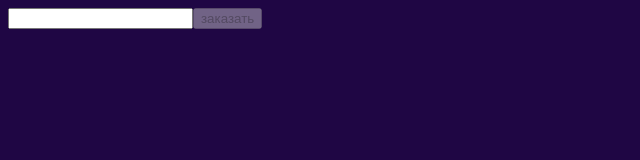
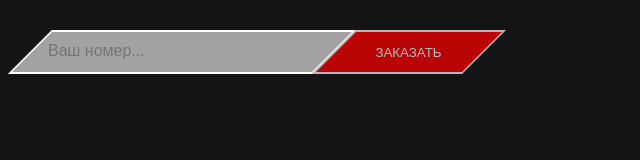
Before and after one commit to KseniyaMelnik/TestTask, a website built with webpack: page index.html in a window 1280 px wide. Shown: the whole page, without its empty margins (0-640 px from the left). Built offline with nearby package versions, Linux system fonts and the light colour scheme.

Commit message:
feat: add styles

```diff
--- a/src/components/Form/form.scss
+++ b/src/components/Form/form.scss
@@ -1,3 +1,68 @@
+.form {
+    margin: 30px 0 0 30px;
+    display: flex;
+
+}
+
+.input-container {
+    max-width: 300px;
+    width: 100%;
+    border: 2px white solid;
+    background-color: rgba(222, 219, 219, 0.712);
+    transform: skewX(-45deg);
+    cursor: text;
+    @media (max-width: 720px) {
+        max-width: 200px;
+        transform:none
+    }
+}
+
+.input {
+    font-size: 1em;
+    padding: 10px 15px;
+    background-color: initial;
+    border: none;
+    transform: skewX(45deg);
+    &:focus, &:active, &:hover {
+        outline: 0;
+        outline-offset: 0;
+    }
+    @media (max-width: 720px) {
+        transform:none
+    }
+}
+
+.button {
+    max-width: 150px;
+    width: 100%;
+    height: 44px;
+    border: 2px white solid;
+    color: white;
+    background-color: red;
+    transform: skewX(-45deg);
+    cursor: pointer;
+    @media (max-width: 720px) {
+        transform:none
+    }
+    &:disabled {
+        opacity: 0.7;
+        cursor: auto;
+    }
+    &_text {
+        transform: skewX(45deg);
+        text-transform: uppercase;
+        @media (max-width: 720px) {
+            transform:none
+        }
+    }
+}
+
 .message {
     color: #fff;
+    margin: 10px 30px;
+    font-size: 1em;
+    &_error {
+        color: red;
+        margin-left: 30px;
+    }
 }
--- a/src/components/Form/index.ts
+++ b/src/components/Form/index.ts
@@ -3,39 +3,73 @@ import { checkPhoneNumber } from './../../api/phoneApi';
 import Button from "../Button";
 import Component from "../Component";
 import Input from "../Input";
+import ValidationMessage from "../ValidationMessage"
 
 class Form extends Component {
     private input: Input
     private button: Button
     private span: Component
+    private inputWrapper: Component
+    private validationMessage: ValidationMessage;
     message = ''
     inputValue = ''
 
     constructor(parentNode: HTMLElement) {
     super(parentNode, 'div', ['form'])
 
-    this.input = new Input(this.element, 'text', '')
+    this.inputWrapper = new Component(this.element, 'div', ['input-container'])
+    this.inputWrapper.element.addEventListener('click', ()=>{
+        this.input.element.focus()
+    })
+
+    this.input = new Input(this.inputWrapper.element, 'text', '', 'Ваш номер...')
     this.input.getInputValue = (event) => this.updateInputValue(event)
+    this.input.validateInputValue = (event) => this.validateInputValue(event)
 
-    this.button = new Button(this.element, 'заказать', ['button'])
+    this.button = new Button(this.element, '', ['button'])
     this.button.onClick = () => this.checkNumber(this.inputValue)
     this.button.setDisabled(true)
+    const buttonText = new Component(this.button.element, 'div', ['button_text'], 'заказать')
+
 }
 
     updateInputValue(event: Event){
+        if (this.button.element.getAttribute('disabled')){
+            this.button.removeDisabled()
+        }
         if (this.message) {
             this.span.element.remove()
         }
         const input = event.currentTarget as HTMLInputElement;
         this.inputValue = input.value
 
+
         this.button.setDisabled(this.inputValue === '')
     }
+
+    validateInputValue(event: Event) {
+        const input = event.currentTarget as HTMLInputElement;
+        const value = input.value;
+        if (value.length < 1) {
+          this.element.classList.add("input_error");
+          this.validationMessage = new ValidationMessage(
+            this.element,
+            "div",
+            ["message_error"],
+            "Поле не должно быть пустым"
+          );
+        } else {
+          this.element.classList.remove("input_error");
+          this.validationMessage && this.validationMessage.remove();
+        }
+      }
+
     private async checkNumber(number: string): Promise<void> {
+        this.button.setDisabled(true)
         const data = await checkPhoneNumber(number)
         if (data) {
             this.message = data.message
-            this.span = new Component(this.element, 'span', ['message'], this.message)
+            this.span = new ValidationMessage(this.element, 'div', ['message'], this.message)
         }
     }
 }
--- a/src/components/Input/index.ts
+++ b/src/components/Input/index.ts
@@ -1,29 +1,24 @@
 import Component from "../Component";
-import ValidationMessage from '../ValidationMessage'
 
 class Input extends Component {
-    validationMessage: ValidationMessage
-    getInputValue: (event: Event) => void = () => {};
-    constructor (parentNode: HTMLElement, type: string, initValue?: string) {
-        super(parentNode, 'input')
-        this.element.setAttribute('type', type);
+  getInputValue: (event: Event) => void = () => {};
+  validateInputValue: (event: Event) => void = () => {};
+  constructor(
+    parentNode: HTMLElement,
+    type: string,
+    initValue?: string,
+    placeholder?: string
+  ) {
+    super(parentNode, "input", ["input"]);
+    this.element.setAttribute("type", type);
+    this.element.setAttribute("placeholder", placeholder);
 
-        if (initValue) this.element.setAttribute('value', initValue);
-        this.element.addEventListener('input', (event) => {
-            this.getInputValue(event);
-            this.validateInputValue(event)
-          });
-    }
-    validateInputValue(event: Event) {
-        const input = event.currentTarget as HTMLInputElement;
-        const value = input.value
-        if(value.length<1) {
-            this.element.classList.add('input_error')
-        this.validationMessage = new ValidationMessage (this.element, 'div', ['error_message'], 'Поле не должно быть пустым')
-        } else {
-            this.validationMessage.remove()
-        }
-}
+    if (initValue) this.element.setAttribute("value", initValue);
+    this.element.addEventListener("input", (event) => {
+      this.getInputValue(event);
+      this.validateInputValue(event);
+    });
+  }
 }
 
 export default Input;
--- a/src/styles/styles.scss
+++ b/src/styles/styles.scss
@@ -1,8 +1,6 @@
 body{
-    background-color: #1f0644;
+    margin: 0;
+    padding: 0;
+    box-sizing: border-box;
+    background-color: #141316;
 }
-
-h2 {
-    color: white;
-    text-align: center;
-}
```
